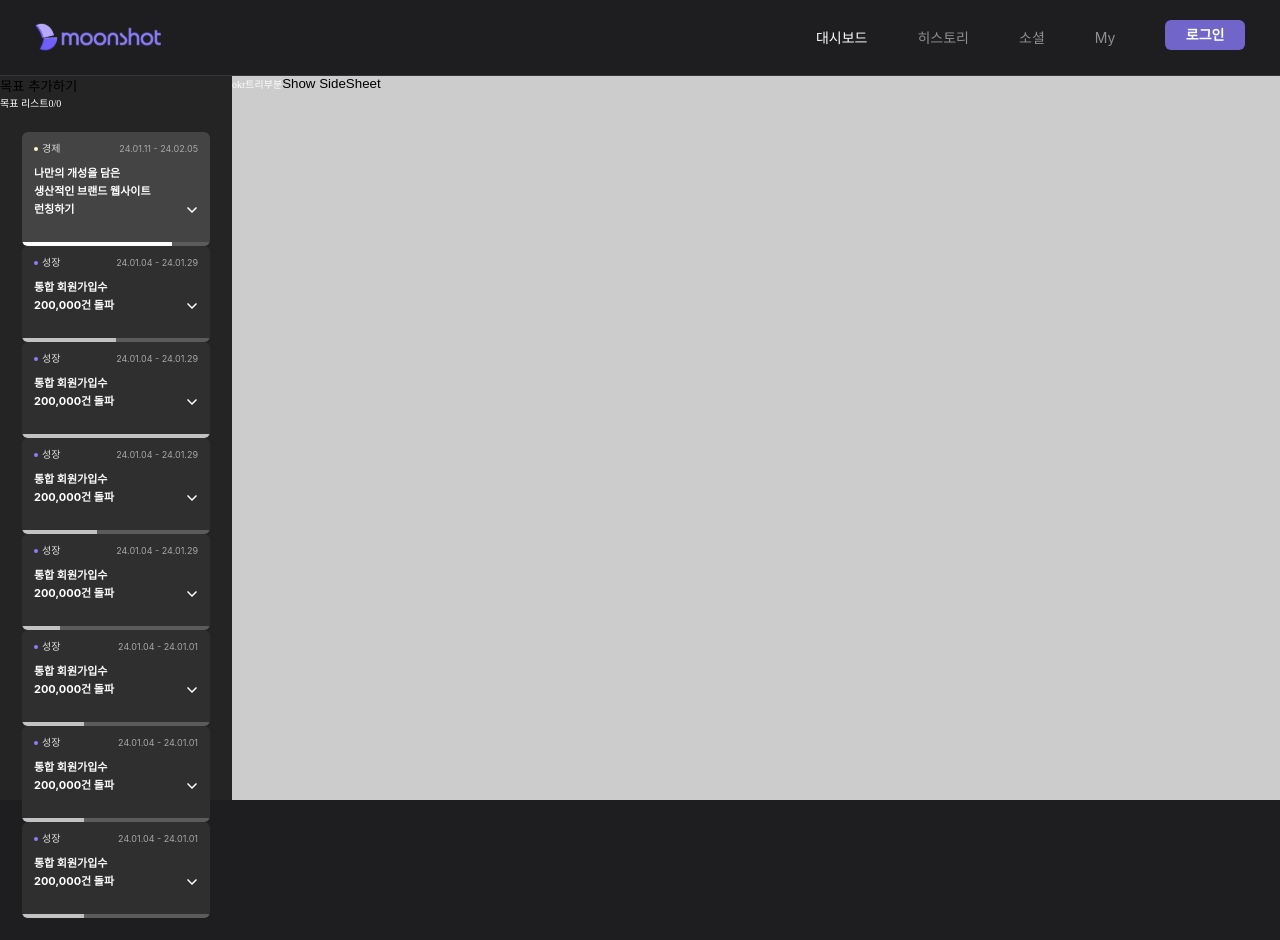
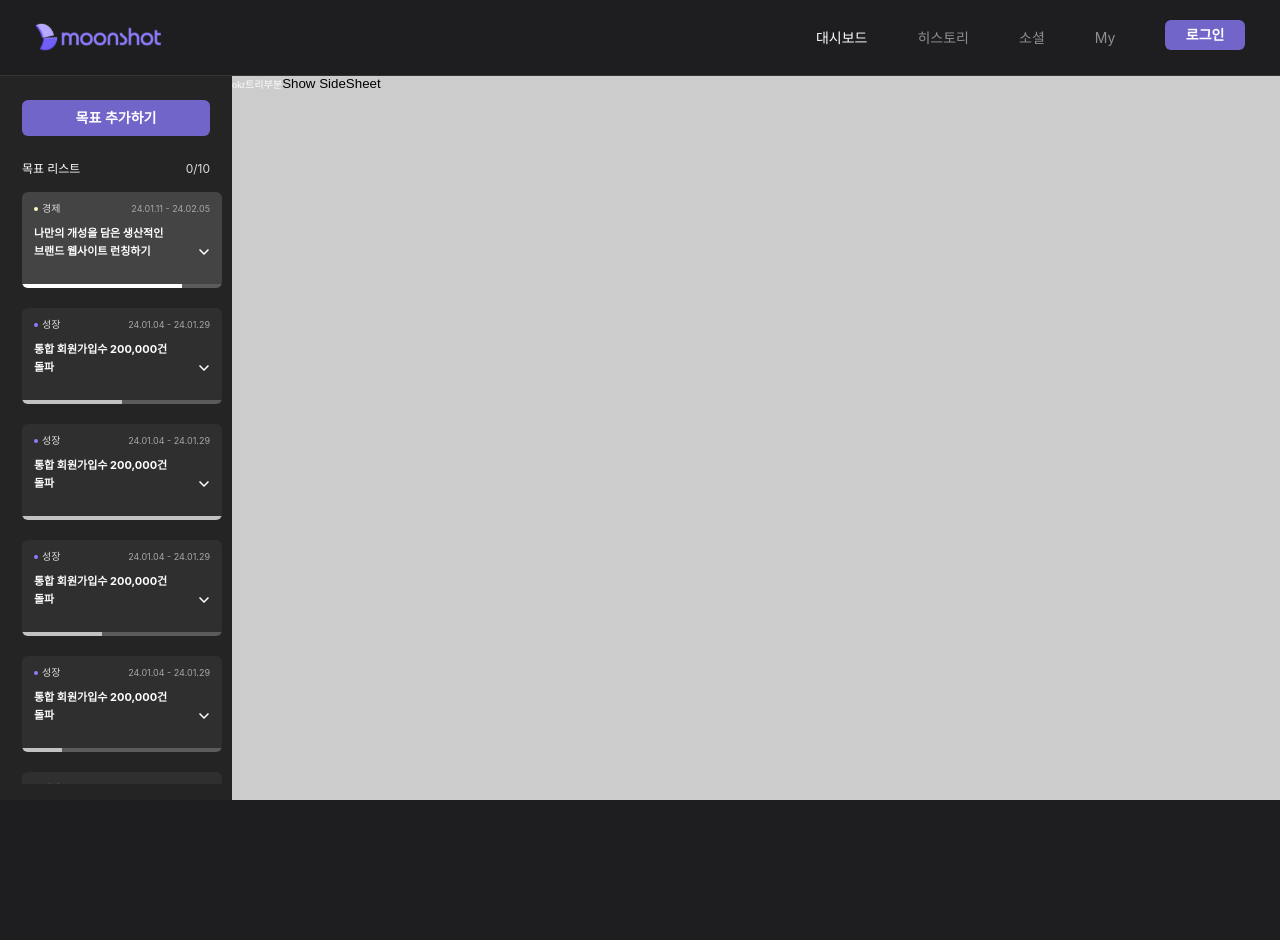
Before and after one commit to MOONSHOT-Team/MOONSHOT-CLIENT, a React (Vite) app: page /dashboard in a window 1280 px wide. After the commit the page ends 800 px from the top, so only its background shows below. Built offline with nearby package versions, Linux system fonts and the light colour scheme; a web font is replaced by a local one; what emotion-normalize would draw is missing.

Commit message:
feat/데이터

```diff
--- a/src/MainDashBoard/components/mainDashBoardDrawer/MainDashBoardDrawer.tsx
+++ b/src/MainDashBoard/components/mainDashBoardDrawer/MainDashBoardDrawer.tsx
@@ -61,9 +61,113 @@ const GoalItem = ({
   );
 };
 
+const MainDashBoardDrawer = () => {
+  const [currentGoalId, setCurrentGoalId] = useState(7);
+
+  const { objList } = GOAL_DATA;
+
+  const handleClickGoal = (id: number) => {
+    setCurrentGoalId(id);
+  };
+
+  return (
+    <StContainer>
+      <div>
+        <StAddGoalBtn type="button">목표 추가하기</StAddGoalBtn>
+      </div>
+      <div css={{ height: 'calc(100% - 10rem)', display: 'flex', flexDirection: 'column' }}>
+        <div css={goalListHeader}>
+          <St목표리스트>목표 리스트</St목표리스트>
+          <St목표리스트개수>{0}/10</St목표리스트개수>
+        </div>
+        <StScrollContainer>
+          <ul css={ulStyles}>
+            {objList.map((objListItem) => {
+              return (
+                <GoalItem
+                  key={objListItem.id}
+                  {...objListItem}
+                  currentGoalId={currentGoalId}
+                  onClickGoal={handleClickGoal}
+                />
+              );
+            })}
+          </ul>
+        </StScrollContainer>
+      </div>
+    </StContainer>
+  );
+};
+
+export default MainDashBoardDrawer;
+
+const StContainer = styled.aside`
+  display: flex;
+  flex-direction: column;
+  width: 23.2rem;
+  height: 100%;
+  background-color: ${({ theme }) => theme.colors.gray_600};
+`;
+
+const StAddGoalBtn = styled.button`
+  width: 18.8rem;
+  height: 3.6rem;
+  margin: 2.4rem 2.2rem;
+  color: ${({ theme }) => theme.colors.gray_000};
+
+  ${({ theme }) => theme.fonts.btn_14_semibold};
+
+  background-color: ${({ theme }) => theme.colors.main_darkpurple};
+  border-radius: 6px;
+`;
+
+const goalListHeader = css`
+  display: flex;
+  justify-content: space-between;
+  padding: 0 2.2rem 1.4rem;
+`;
+const St목표리스트 = styled.div`
+  color: ${({ theme }) => theme.colors.gray_000};
+  ${({ theme }) => theme.fonts.body_12_medium};
+`;
+
+const St목표리스트개수 = styled.p`
+  color: ${({ theme }) => theme.colors.gray_200};
+  ${({ theme }) => theme.fonts.body_12_regular};
+`;
+
+const StScrollContainer = styled.div`
+  flex: 1;
+  padding: 0 1rem 2.2rem 2.2rem;
+  overflow-y: scroll;
+
+  &::-webkit-scrollbar {
+    width: 13px;
+  }
+
+  &::-webkit-scrollbar-thumb {
+    background-color: ${({ theme }) => theme.colors.gray_500};
+    background-clip: padding-box; /* 스크롤에 여백넣기 -> background에 테두리영역 제외하여 표현 */
+    border: 4px solid transparent;
+    border-radius: 50px;
+  }
+
+  &::-webkit-scrollbar-track {
+    background: transparent;
+    background-size: cover;
+  }
+`;
+
+const ulStyles = css`
+  display: flex;
+  flex-direction: column;
+  flex-shrink: 0;
+  gap: 2rem;
+`;
+
 const GoalItemli = styled.li<{ bgColor: boolean }>`
   position: relative;
-  width: 18.8rem;
+  width: 100%;
   overflow: hidden;
   cursor: pointer;
   background-color: ${({ theme, bgColor }) =>
@@ -78,6 +182,7 @@ const GoalItemli = styled.li<{ bgColor: boolean }>`
 const GoalItemContainer = styled.section`
   display: flex;
   flex-direction: column;
+  width: 100%;
   padding: 0.9rem 1.2rem 1.6rem;
 `;
 
@@ -134,47 +239,3 @@ const ProgressBarContainer = css`
   bottom: 0;
   width: 100%;
 `;
-
-const MainDashBoardDrawer = () => {
-  const [currentGoalId, setCurrentGoalId] = useState(7);
-
-  const { objList } = GOAL_DATA;
-
-  const handleClickGoal = (id: number) => {
-    setCurrentGoalId(id);
-  };
-
-  return (
-    <StContainer>
-      <div>
-        <button type="button">목표 추가하기</button>
-      </div>
-      <div>
-        <div>
-          <span>목표 리스트</span>
-          <span>0/0</span>
-        </div>
-        <ul style={{ padding: '2.2rem' }}>
-          {objList.map((objListItem) => {
-            return (
-              <GoalItem
-                key={objListItem.id}
-                {...objListItem}
-                currentGoalId={currentGoalId}
-                onClickGoal={handleClickGoal}
-              />
-            );
-          })}
-        </ul>
-      </div>
-    </StContainer>
-  );
-};
-
-export default MainDashBoardDrawer;
-
-const StContainer = styled.aside`
-  min-width: 23.2rem;
-  height: 100%;
-  background-color: ${({ theme }) => theme.colors.gray_600};
-`;
```
